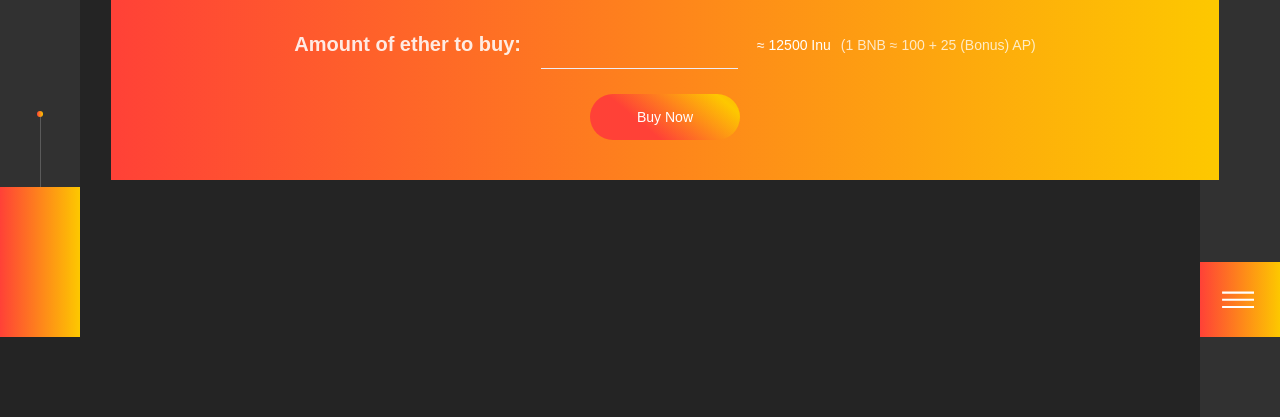
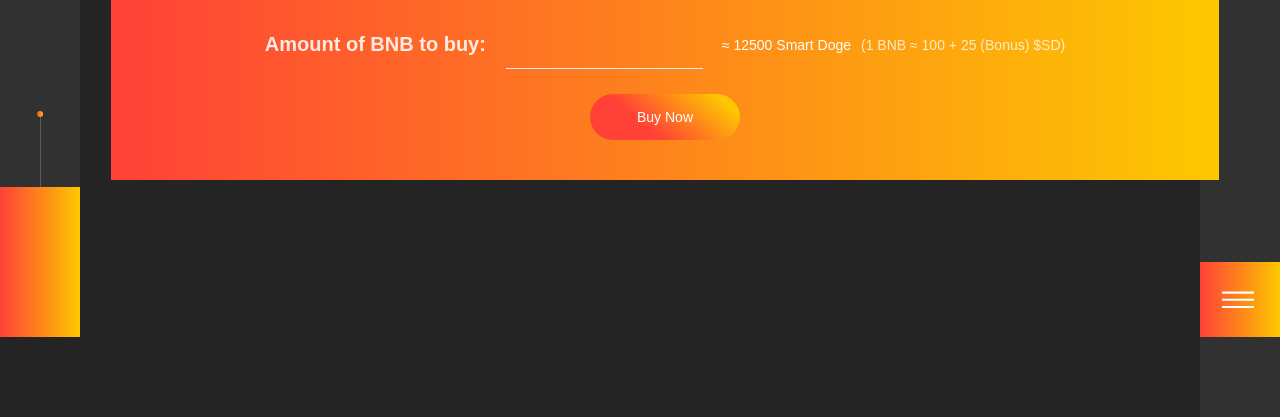
Before and after one commit to noobmasterpr/smartdoge, a Gatsby site: page /contribute in a window 1280 px wide. Shown: the part 463-880 px from the top of the page. Built offline with nearby package versions, Linux system fonts and the light colour scheme; Gatsby itself is replaced by a stand-in of ours.

Commit message:
Added my project

```diff
--- a/src/components/Contribute.js
+++ b/src/components/Contribute.js
@@ -190,7 +190,14 @@ const Wrapper = styled.div`
       padding-top: 1rem !important;
       padding-bottom: 3rem !important;
     }
+    .time.flex.space-around {
+      display: none !important;
+    }
+    .titleTokenSale {
+      display: none !important;
+    }
   }
+
   @media (max-width: 500px) {
     .jvCTkj .contributeContainer {
       width: 300px;
@@ -266,10 +273,10 @@ class ContributeBox extends Component {
 
           <form>
             <div className="buyCoins">
-              <div className="amountToBuy">Amount of ether to buy:</div>
+              <div className="amountToBuy">Amount of BNB to buy:</div>
               <input className="inp"></input>
-              <div> ≈ {100 * 125} Inu </div>
-              <div className="etherDC"> (1 BNB ≈ 100 + 25 (Bonus) AP) </div>
+              <div> ≈ {100 * 125} Smart Doge </div>
+              <div className="etherDC"> (1 BNB ≈ 100 + 25 (Bonus) $SD) </div>
             </div>
             <div className="buttonBuy">
               <button className="sale">Buy Now</button>
--- a/src/components/Manual.js
+++ b/src/components/Manual.js
@@ -270,10 +270,10 @@ class ContributeBox extends Component {
 
           <form>
             <div class="buyCoins">
-              <div class="amountToBuy">Amount of ether to buy:</div>
+              <div class="amountToBuy">Amount of BNB to buy:</div>
               <input className="inp"></input>
-              <div> ≈ {100 * 125} Inu </div>
-              <div class="etherDC"> (1 BNB ≈ 100 + 25 (Bonus) AP) </div>
+              <div> ≈ {100 * 125} Smart Doge </div>
+              <div class="etherDC"> (1 BNB ≈ 100 + 25 (Bonus) $SD) </div>
             </div>
             <div class="buttonBuy">
               <p className="amountToBuy">
```
